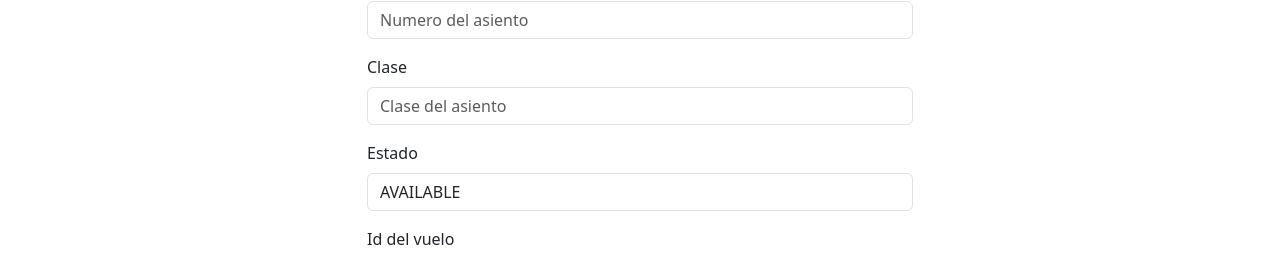
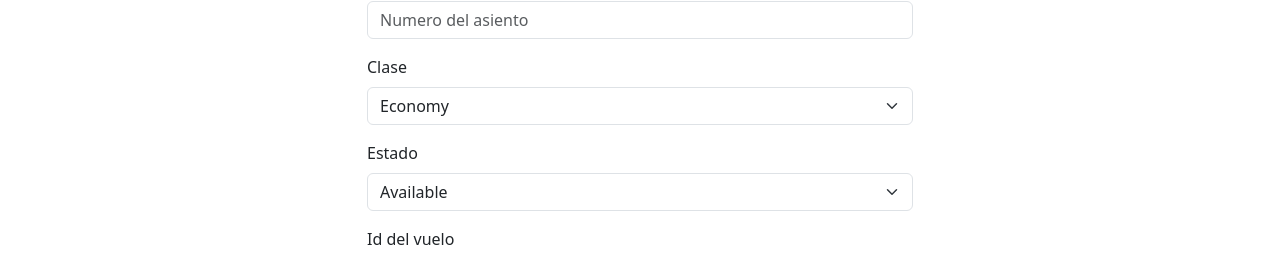
Before and after one commit to SantiagoSpina25/flights-app-frontend, a React (Vite) app: page /seats/new in a window 1280 px wide. Shown: the part 221-479 px from the top of the page. Built offline with nearby package versions, Linux system fonts and the light colour scheme; sample sign-in values are in the browser's storage.

Commit message:
Cambiados input por select en la creacion de asientos

```diff
--- a/src/pages/create/NewSeatsPage.jsx
+++ b/src/pages/create/NewSeatsPage.jsx
@@ -22,8 +22,8 @@ export const NewSeatsPage = () => {
 
     const seat = {
       number: form.number.trim(),
-      class_type: form.class_type.trim(),
-      status: form.status,
+      class_type: form.class_type.trim().toUpperCase(),
+      status: form.status.toUpperCase(),
       flightId: form.flightId.trim(),
     };
 
@@ -71,22 +71,23 @@ export const NewSeatsPage = () => {
           </div>
 
           <div className="mb-3">
-            <label htmlFor="class_type" className="form-label">
+            <label for="class_type" class="form-label">
               Clase
             </label>
-            <input
+            <select
               id="class_type"
               name="class_type"
-              type="text"
-              className="form-control"
+              class="form-select"
+              onChange={handleChange}
               value={form.class_type}
-              onChange={handleChange}
-              placeholder="Clase del asiento"
-              required
-            />
+            >
+              <option>Economy</option>
+              <option>Business</option>
+              <option>First_class</option>
+            </select>
           </div>
 
-          <div className="mb-3">
+          {/* <div className="mb-3">
             <label htmlFor="status" className="form-label">
               Estado
             </label>
@@ -99,6 +100,22 @@ export const NewSeatsPage = () => {
               onChange={handleChange}
               placeholder="Estado del asiento"
             />
+          </div> */}
+
+          <div className="mb-3">
+            <label for="status" class="form-label">
+              Estado
+            </label>
+            <select
+              id="status"
+              name="status"
+              class="form-select"
+              onChange={handleChange}
+              value={form.status}
+            >
+              <option>Available</option>
+              <option>Sold</option>
+            </select>
           </div>
 
           <div className="mb-3">
```
